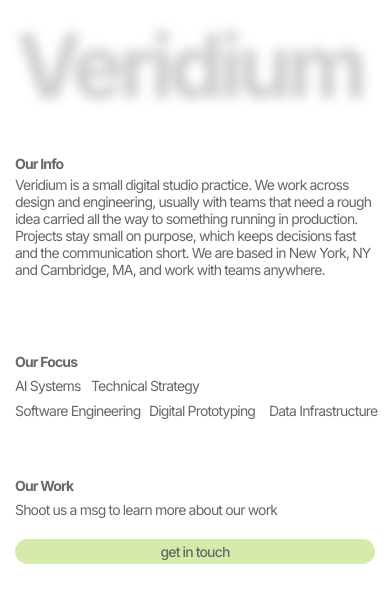
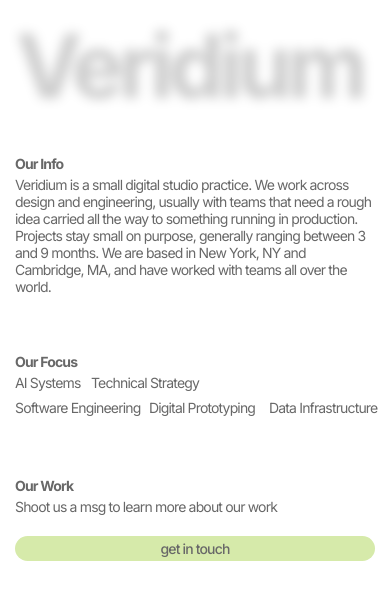
Before and after one commit to romanbell/consulting-dev, a Next.js app: page / in a window 390 px wide. Shown: the top 602 px of the page. Built offline with nearby package versions, Linux system fonts and the light colour scheme.

Commit message:
padding plus copy

```diff
--- a/app/globals.css
+++ b/app/globals.css
@@ -740,7 +740,7 @@ a {
 }
 
 .home-desktop {
-  min-height: max(100svh, 782px);
+  min-height: max(100svh, 775px);
 }
 
 .home-mobile {
@@ -893,7 +893,7 @@ a {
 .home-msg {
   position: absolute;
   left: 63px;
-  top: 730px;
+  top: 723px;
   transform: translateY(-50%);
   font-size: 18px;
   line-height: normal;
@@ -904,7 +904,7 @@ a {
 .home-cta {
   position: absolute;
   left: 575px;
-  top: 714px;
+  top: 707px;
   width: 226px;
   height: 36px;
   display: flex;
@@ -935,8 +935,8 @@ a {
 
   .home-mobile {
     display: block;
-    /* Content ends at 565px plus the wordmark growth offset. */
-    min-height: max(100svh, calc(451.447px + 33.982vw + 20px));
+    /* Content ends at 562px plus the wordmark growth offset. */
+    min-height: max(100svh, calc(448.447px + 33.982vw + 20px));
   }
 
   /* Mobile wordmark scales with the viewport so it always spans the
@@ -1005,7 +1005,7 @@ a {
 
   .home-mobile .home-msg {
     left: 15px;
-    top: 502px;
+    top: 499px;
     transform: none;
     font-size: 14px;
     letter-spacing: -0.84px;
@@ -1014,7 +1014,7 @@ a {
   .home-mobile .home-cta {
     left: 15px;
     right: 15px;
-    top: 540px;
+    top: 537px;
     width: auto;
     height: 25px;
     font-size: 14px;
--- a/components/Home.tsx
+++ b/components/Home.tsx
@@ -9,7 +9,7 @@ import { Fragment, useEffect, useRef } from "react";
 const CONTACT_MAILTO = "mailto:hello@veridium.studio";
 
 const INFO_COPY =
-  "Veridium is a small digital studio practice. We work across design and engineering, usually with teams that need a rough idea carried all the way to something running in production. Projects stay small on purpose, which keeps decisions fast and the communication short. We are based in New York, NY and Cambridge, MA, and work with teams anywhere.";
+  "Veridium is a small digital studio practice. We work across design and engineering, usually with teams that need a rough idea carried all the way to something running in production. Projects stay small on purpose, generally ranging between 3 and 9 months. We are based in New York, NY and Cambridge, MA, and have worked with teams all over the world.";
 
 const DESKTOP_FOCUS_ROWS: string[][] = [
   [
@@ -22,11 +22,11 @@ const DESKTOP_FOCUS_ROWS: string[][] = [
 ];
 
 const MOBILE_FOCUS = [
-  { label: "AI Systems", left: 15, top: 378 },
-  { label: "Technical Strategy", left: 91, top: 378 },
-  { label: "Software Engineering", left: 15, top: 403 },
-  { label: "Digital Prototyping", left: 149, top: 403 },
-  { label: "Data Infrastructure", left: 269, top: 403 },
+  { label: "AI Systems", left: 15, top: 375 },
+  { label: "Technical Strategy", left: 91, top: 375 },
+  { label: "Software Engineering", left: 15, top: 400 },
+  { label: "Digital Prototyping", left: 149, top: 400 },
+  { label: "Data Infrastructure", left: 269, top: 400 },
 ];
 
 function Star() {
@@ -244,7 +244,7 @@ export default function Home() {
           Our Focus
         </h2>
         {DESKTOP_FOCUS_ROWS.map((row, r) => (
-          <div key={r} className="home-focus-row" style={{ top: r === 0 ? 576 : 618 }}>
+          <div key={r} className="home-focus-row" style={{ top: r === 0 ? 569 : 611 }}>
             {row.map((label, i) => (
               <Fragment key={label}>
                 {i > 0 && <Star />}
```
